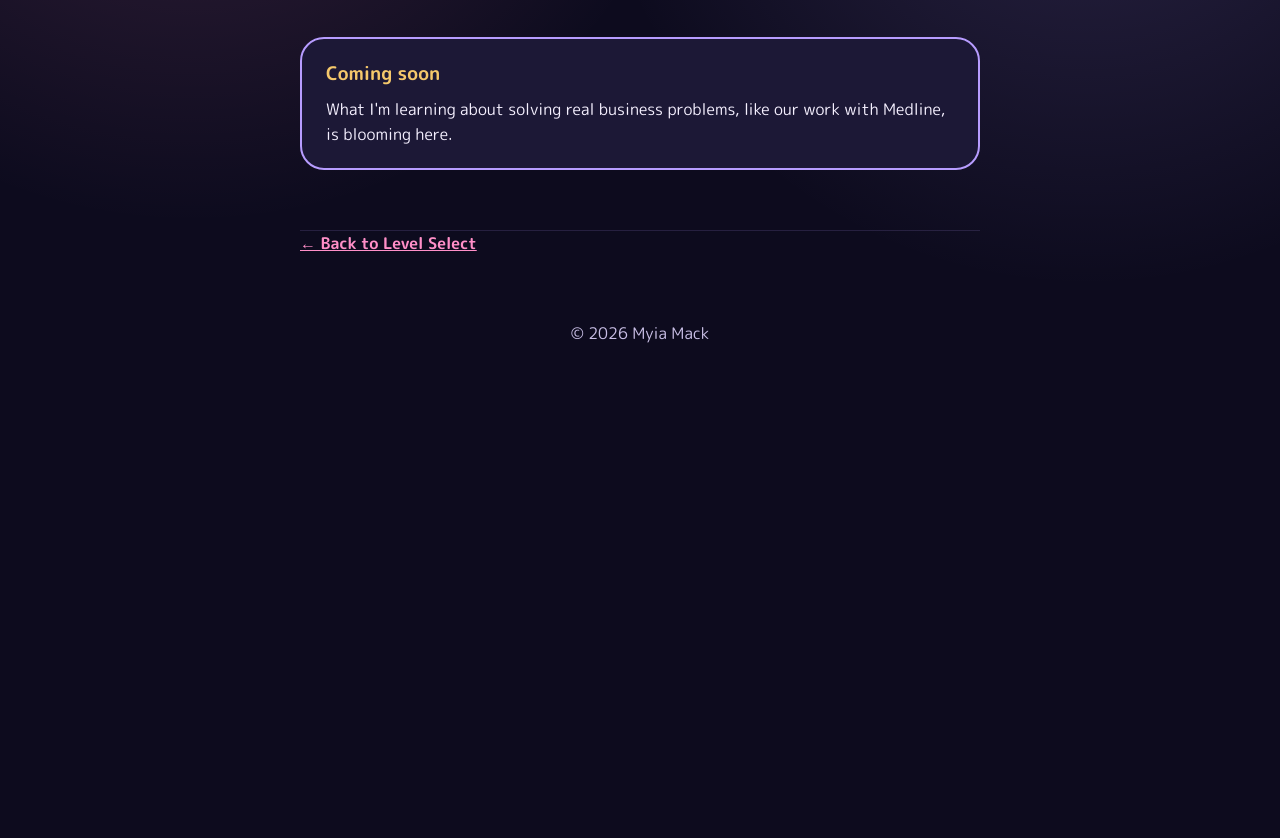
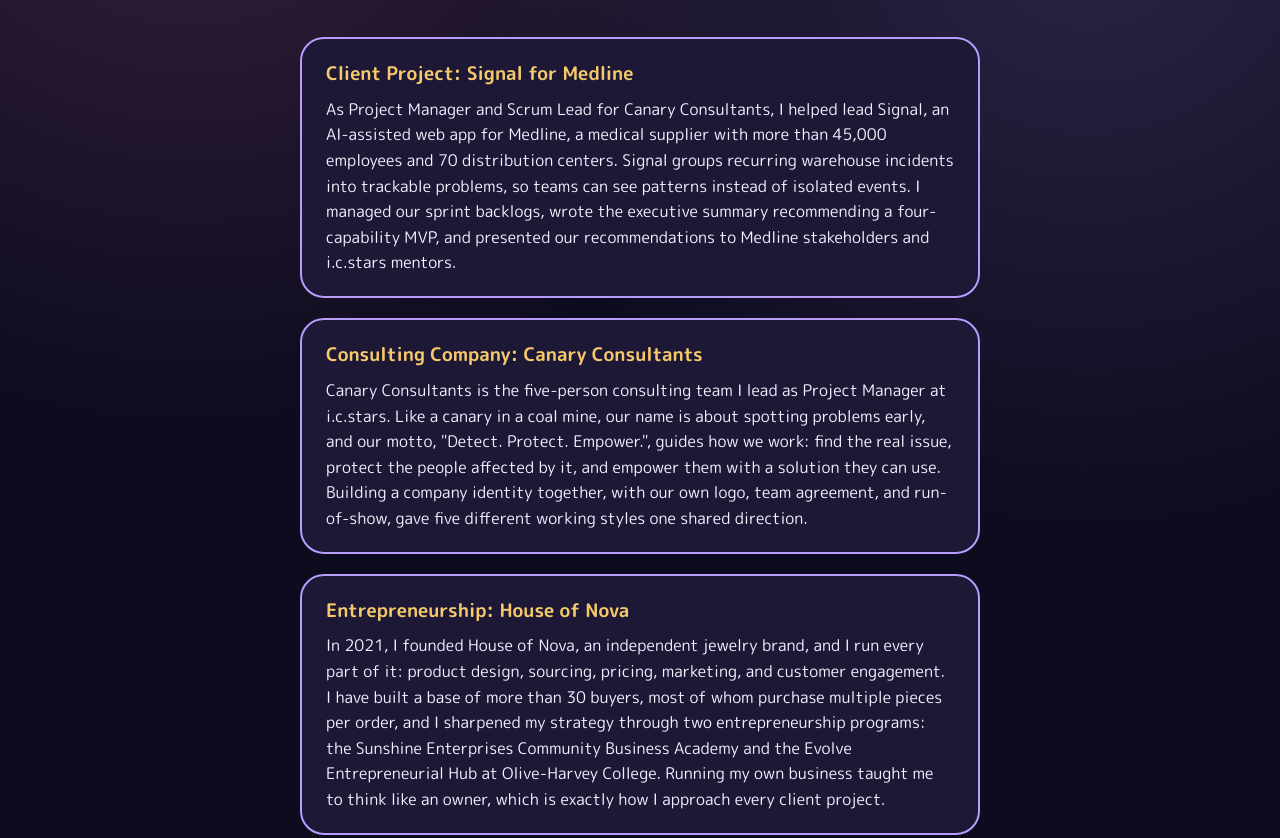
Before and after one commit to myiamack/Portfolio, a plain HTML site: page business.html in a window 1280 px wide. Shown: the part 378-1216 px from the top of the page. Before the commit the page ends 800 px from the top, so only its background shows below. Drawn offline with Linux system fonts and the light colour scheme.

Commit message:
Add Business cards including House of Nova

```diff
--- a/business.html
+++ b/business.html
@@ -25,8 +25,18 @@
 
 		<section>
 			<article class="project">
-				<h3>Coming soon</h3>
-				<p>What I'm learning about solving real business problems, like our work with Medline, is blooming here.</p>
+				<h3>Client Project: Signal for Medline</h3>
+				<p>As Project Manager and Scrum Lead for Canary Consultants, I helped lead Signal, an AI-assisted web app for Medline, a medical supplier with more than 45,000 employees and 70 distribution centers. Signal groups recurring warehouse incidents into trackable problems, so teams can see patterns instead of isolated events. I managed our sprint backlogs, wrote the executive summary recommending a four-capability MVP, and presented our recommendations to Medline stakeholders and i.c.stars mentors.</p>
+			</article>
+
+			<article class="project">
+				<h3>Consulting Company: Canary Consultants</h3>
+				<p>Canary Consultants is the five-person consulting team I lead as Project Manager at i.c.stars. Like a canary in a coal mine, our name is about spotting problems early, and our motto, "Detect. Protect. Empower.", guides how we work: find the real issue, protect the people affected by it, and empower them with a solution they can use. Building a company identity together, with our own logo, team agreement, and run-of-show, gave five different working styles one shared direction.</p>
+			</article>
+
+			<article class="project">
+				<h3>Entrepreneurship: House of Nova</h3>
+				<p>In 2021, I founded House of Nova, an independent jewelry brand, and I run every part of it: product design, sourcing, pricing, marketing, and customer engagement. I have built a base of more than 30 buyers, most of whom purchase multiple pieces per order, and I sharpened my strategy through two entrepreneurship programs: the Sunshine Enterprises Community Business Academy and the Evolve Entrepreneurial Hub at Olive-Harvey College. Running my own business taught me to think like an owner, which is exactly how I approach every client project.</p>
 			</article>
 		</section>
 
```
